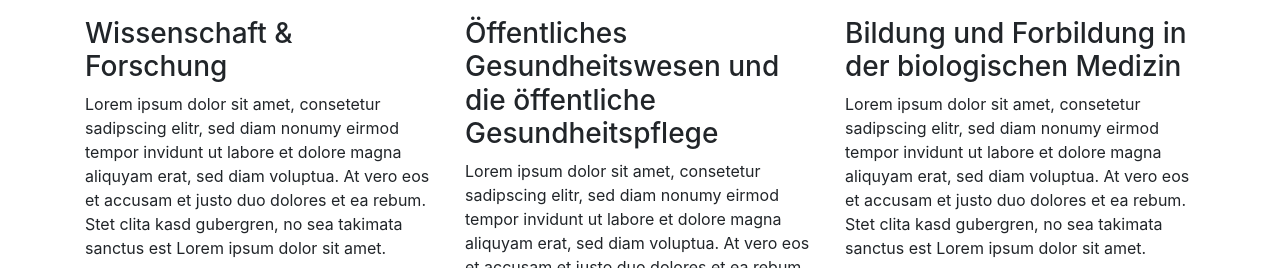
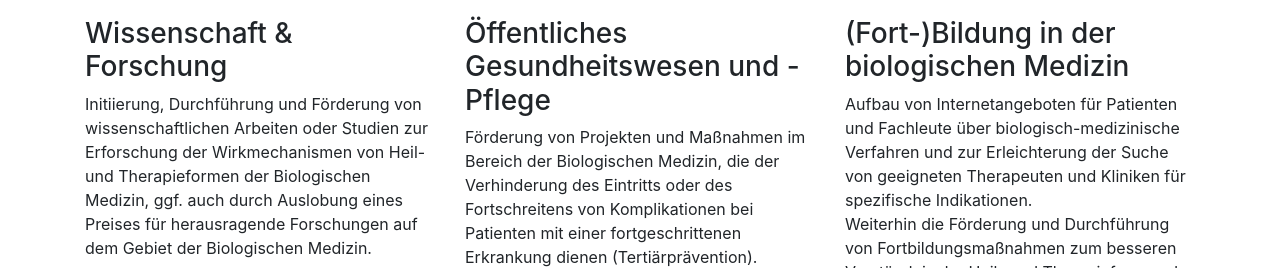
Before and after one commit to mundraub/sbm, a plain HTML site: page index.html in a window 1280 px wide. Shown: the part 684-952 px from the top of the page. Drawn offline with nearby package versions, Linux system fonts and the light colour scheme.

Commit message:
Add Satzung and incorporate Olli's feedback.

```diff
--- a/index.html
+++ b/index.html
@@ -34,18 +34,16 @@
     <div class="row">
       <div class="col-sm">
         <h3>Wissenschaft & Forschung</h3>
-        <p>Lorem ipsum dolor sit amet, consetetur sadipscing elitr, sed diam nonumy eirmod tempor invidunt ut labore et dolore magna aliquyam erat, sed diam voluptua. At vero eos et accusam et justo duo dolores et ea rebum. Stet clita kasd
-          gubergren, no sea takimata sanctus est Lorem ipsum dolor sit amet.</p>
+        <p>Initiierung, Durchführung und Förderung von wissenschaftlichen Arbeiten oder Studien zur Erforschung der Wirkmechanismen von Heil- und Therapieformen der Biologischen Medizin, ggf. auch durch Auslobung eines Preises für herausragende Forschungen auf dem Gebiet der Biologischen Medizin.</p>
       </div>
       <div class="col-sm">
-        <h3>Öffentliches Gesundheitswesen und die öffentliche Gesundheitspflege</h3>
-        <p>Lorem ipsum dolor sit amet, consetetur sadipscing elitr, sed diam nonumy eirmod tempor invidunt ut labore et dolore magna aliquyam erat, sed diam voluptua. At vero eos et accusam et justo duo dolores et ea rebum. Stet clita kasd
-          gubergren, no sea takimata sanctus est Lorem ipsum dolor sit amet.</p>
+        <h3>Öffentliches Gesundheitswesen und -Pflege</h3>
+        <p>Förderung von Projekten und Maßnahmen im Bereich der Biologischen Medizin, die der Verhinderung des Eintritts oder des Fortschreitens von Komplikationen bei Patienten mit einer fortgeschrittenen Erkrankung dienen (Tertiärprävention).</p>
       </div>
       <div class="col-sm">
-        <h3>Bildung und Forbildung in der biologischen Medizin</h3>
-        <p>Lorem ipsum dolor sit amet, consetetur sadipscing elitr, sed diam nonumy eirmod tempor invidunt ut labore et dolore magna aliquyam erat, sed diam voluptua. At vero eos et accusam et justo duo dolores et ea rebum. Stet clita kasd
-          gubergren, no sea takimata sanctus est Lorem ipsum dolor sit amet.</p>
+        <h3>(Fort-)Bildung in der biologischen Medizin</h3>
+        <p>Aufbau von Internetangeboten für Patienten und Fachleute über biologisch-medizinische Verfahren und zur Erleichterung der Suche von geeigneten Therapeuten und Kliniken für spezifische Indikationen. <br>
+        Weiterhin die Förderung und Durchführung von Fortbildungsmaßnahmen zum besseren Verständnis der Heil- und Therapieformen der Biologischen Medizin.</p>
       </div>
     </div>
   </div>
@@ -85,17 +83,19 @@
   <!-- Brief der Stifter -->
   <div class="container">
     <h3 class="brief">Ein Brief der Stifter</h3>
-    <p>Wir sind Apotheker im Ruhestand, die sich als aktive, selbständige Apotheker über mehr als 30 Jahre der biologischen Medizin verbunden fühlen. <a class="expand" data-toggle="collapse" href="#collapseExample"
-        role="button" aria-expanded="false" aria-controls="collapseExample">mehr lesen</a>
+    <p>Wir sind Apotheker im Ruhestand, die sich als aktive, selbständige Apotheker über mehr als 30 Jahre der biologischen Medizin verbunden fühlen. <a class="expand" data-toggle="collapse" href="#collapseExample" role="button" aria-expanded="false"
+        aria-controls="collapseExample">mehr lesen</a>
     </p>
     <div class="collapse" id="collapseExample">
       <p>
-      Im Rahmen unserer Tätigkeit „an der Front“ in den Apotheken haben wir immer wieder die erstaunliche Wirksamkeit der biologischen Medizin gerade bei chronischen Erkrankungen beobachtet. Eine Erfahrung, die uns dazu gebracht hat, uns über mehrere Jahrzehnte mit den
+        Im Rahmen unserer Tätigkeit „an der Front“ in den Apotheken haben wir immer wieder die erstaunliche Wirksamkeit der biologischen Medizin gerade bei chronischen Erkrankungen beobachtet. Eine Erfahrung, die uns dazu gebracht hat, uns über
+        mehrere Jahrzehnte mit den
         theoretischen Grundlagen dieser Medizin intensiv zu beschäftigen. Deshalb haben wir die von uns gegründete Apothekengruppe MEDICON und die Apotheker-Kooperation TORRE bereits in den 90er Jahren an den Prinzipien dieser Medizin ausgerichtet.
         Für uns ein positives Erlebnis im doppelten Sinn: Wir konnten vielen Patienten helfen und uns hat die Beratung mit biologisch-medizinischen Inhalten große Freude bereitet. Wir sind der Auffassung, dass der biologischen Medizin gegenüber der
         rein gewinnorientierten Patent-Medizin nicht der Stellenwert eingeräumt wird, der ihr auf Grund ihrer Wirksamkeit gerade bei chronischen Erkrankungen zusteht: Weder in der Forschung, noch in der öffentlichen Darstellung, noch in der
         medizinischen Ausbildung. Wir sind weiterhin der Meinung, dass sich die breitere Anwendung biologisch-medizinischer Methoden positiv auf die finanzielle Situation unseres staatlich organisierten Gesundheitswesens auswirken würde. Biologische
-      Medizin ist kostengünstig, führt oft zu fundamentaler Heilung, ist nahezu immer nebenwirkungsfrei und erspart Komplikationen. Der Patient profitiert von einer Verbesserung der Lebensqualität und oft auch von einer positiven Veränderung seiner
+        Medizin ist kostengünstig, führt oft zu fundamentaler Heilung, ist nahezu immer nebenwirkungsfrei und erspart Komplikationen. Der Patient profitiert von einer Verbesserung der Lebensqualität und oft auch von einer positiven Veränderung
+        seiner
         psychischen Situation. Gründe genug, um uns nach dem Auslaufen unserer beruflichen Laufbahn noch einmal „richtig ins Zeug zu legen“. Die von uns im Jahr 2018 gegründete und laufend finanziell geförderte Stiftung Biologische Medizin (Trägerin
         der Plattform ANDRINO) ist eine gemeinnützige Stiftung. Weder wir noch die Stiftung wollen, werden und dürfen Gewinne erzielen. Unsere alleinige Motivation ist es, die biologische Medizin zu fördern. Dazu durchforsten wir mit unseren
         naturwissenschaftlichen Mitarbeiter/innen Studien zur biologischen Medizin und stellen die Informationen wissenschaftlich und logisch nachvollziehbar, auch für medizinische Laien verständlich, in Textform und mit kurzen Videos, auf unserer
@@ -202,4 +202,7 @@
   <!-- jQuery first, then Popper.js, then Bootstrap JS -->
   <script src="https://code.jquery.com/jquery-3.3.1.slim.min.js" integrity="sha384-q8i/X+965DzO0rT7abK41JStQIAqVgRVzpbzo5smXKp4YfRvH+8abtTE1Pi6jizo" crossorigin="anonymous"></script>
   <script src="https://cdnjs.cloudflare.com/ajax/libs/popper.js/1.14.7/umd/popper.min.js" integrity="sha384-UO2eT0CpHqdSJQ6hJty5KVphtPhzWj9WO1clHTMGa3JDZwrnQq4sF86dIHNDz0W1" crossorigin="anonymous"></script>
-  <script src="js/bootstrap.js"></script> </body> </html>
+  <script src="js/bootstrap.js"></script>
+</body>
+
+</html>
```
Also changed, not shown: 1 other file. Lines whose indentation alone changed are shown as unchanged.
